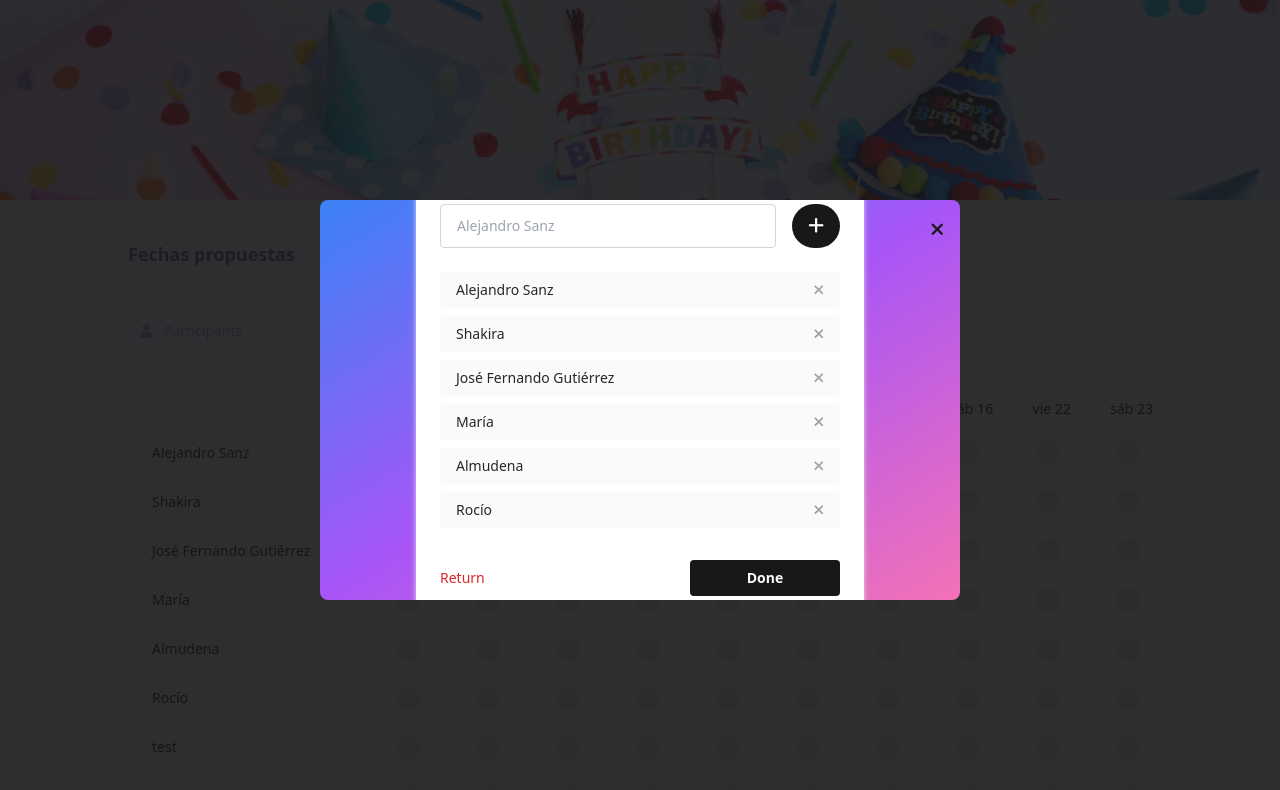
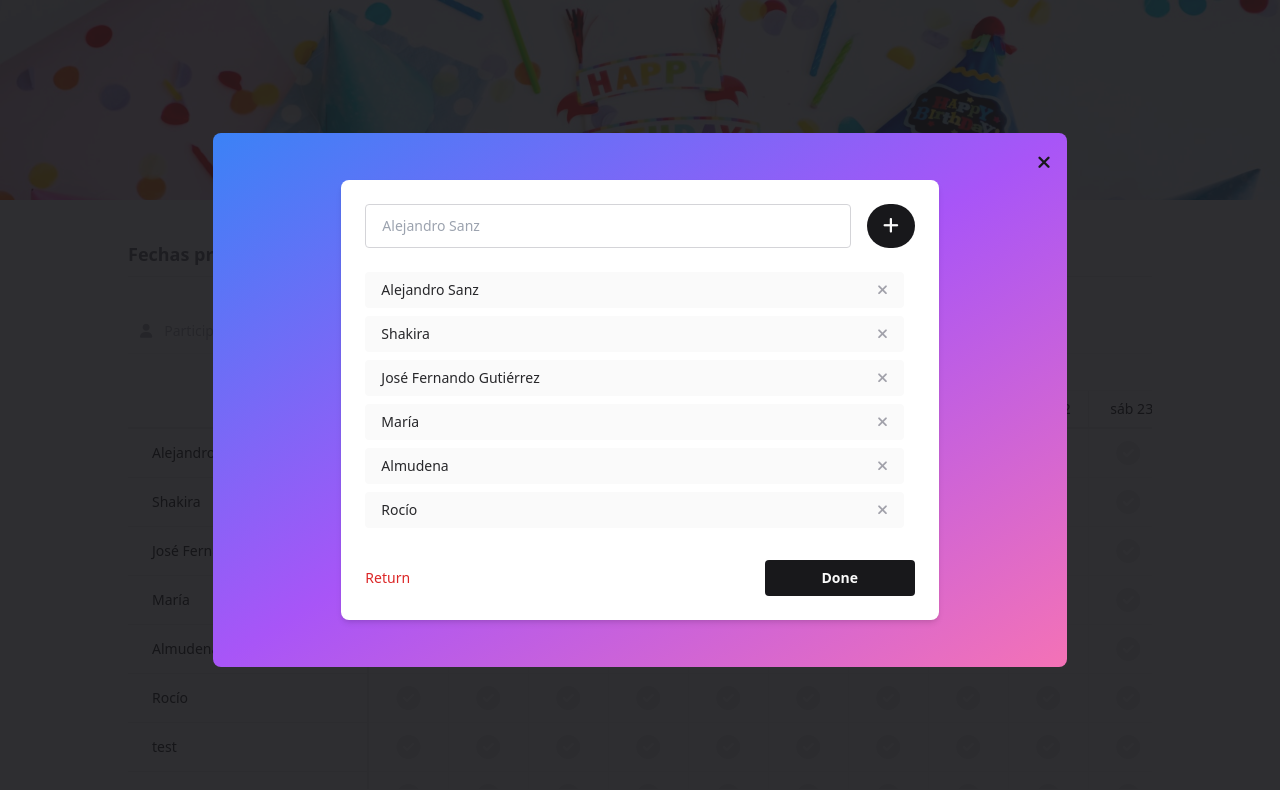
Before and after one commit to MMadlos/cronos-app, a React (Vite) app: page / in a window 1280 px wide. Both pictures are taken after a click on the button "Participants". Shown: the top 790 px of the page. Built offline with nearby package versions, Linux system fonts and the light colour scheme.

Commit message:
Fix how datePicker and UserList components are shown in a modal

```diff
--- a/src/components/Calendar/DatePicker.jsx
+++ b/src/components/Calendar/DatePicker.jsx
@@ -96,7 +96,7 @@ export default function DatePicker({ onClick }) {
 	return (
 		<div
 			id="calendar"
-			className="mx-auto flex w-fit flex-col gap-2 rounded-md border-2 border-zinc-100 bg-white p-4 shadow-md shadow-zinc-200"
+			className="mx-auto flex w-fit flex-col gap-2 rounded-md border-2 border-zinc-100 bg-white p-4 shadow "
 		>
 			<div
 				id="calendar-header"
--- a/src/components/Modals/Modal.jsx
+++ b/src/components/Modals/Modal.jsx
@@ -48,7 +48,7 @@ export default function Modal({ buttonName, useCase, children }) {
 	return (
 		<>
 			<button
-				className="h-full w-full rounded px-2 py-2 text-left font-medium hover:bg-zinc-100 hover:font-semibold hover:text-zinc-600 "
+				className="h-full w-full rounded px-2 py-2 text-left font-medium hover:bg-zinc-100 hover:font-semibold hover:text-zinc-600"
 				onClick={handleOpen}
 			>
 				<i className={`fa-solid ${iconName[buttonName]} mr-3`} />
@@ -58,7 +58,7 @@ export default function Modal({ buttonName, useCase, children }) {
 			{isOpened && (
 				<dialog
 					ref={dialogRef}
-					className="size-1/2 rounded-lg bg-gradient-to-br from-blue-500 via-purple-500 to-pink-400 data-[state=false]:hidden"
+					className="size-2/3 rounded-lg bg-gradient-to-br from-blue-500 via-purple-500 to-pink-400 data-[state=false]:hidden"
 					onClick={handleBackdrop}
 				>
 					<button
--- a/src/components/UserList/UserList.jsx
+++ b/src/components/UserList/UserList.jsx
@@ -33,7 +33,7 @@ export default function UserList({ onClickNext, onClickReturn }) {
 	}
 
 	return (
-		<div className="mx-auto flex h-[55vh] max-h-[55vh] w-[70%] flex-col gap-6 rounded-lg bg-white p-6 shadow-md shadow-zinc-200">
+		<div className="mx-auto flex h-[55vh] max-h-[55vh] w-[70%] flex-col gap-6 rounded-lg bg-white p-6 shadow-md ">
 			{/* <h2 className=" font-semibold text-zinc-600">Participantes</h2> */}
 			<div className="flex w-full flex-row gap-4">
 				<input
@@ -59,7 +59,7 @@ export default function UserList({ onClickNext, onClickReturn }) {
 					return (
 						<div
 							key={id}
-							className="flex w-full flex-row items-center justify-between rounded bg-zinc-50 pl-4"
+							className="flex w-[98%] flex-row items-center justify-between rounded bg-zinc-50 pl-4"
 						>
 							<p className="text-zinc-800">{name}</p>
 							<button
```
